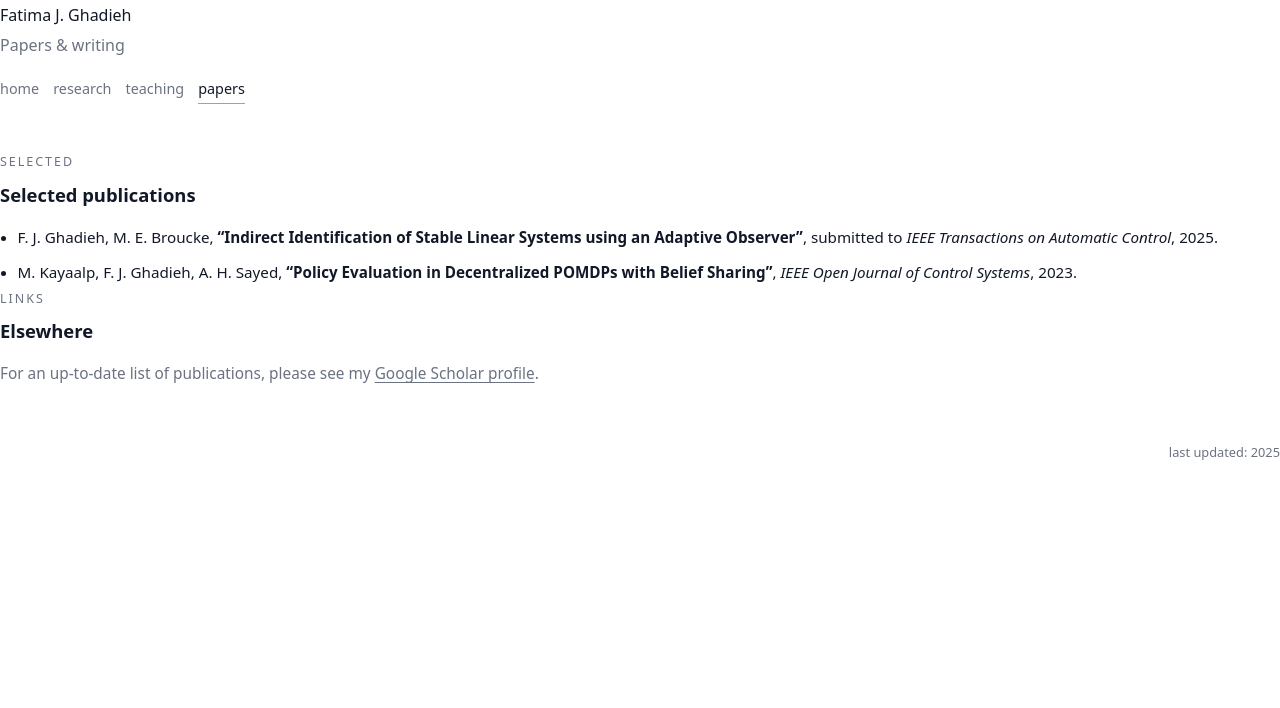
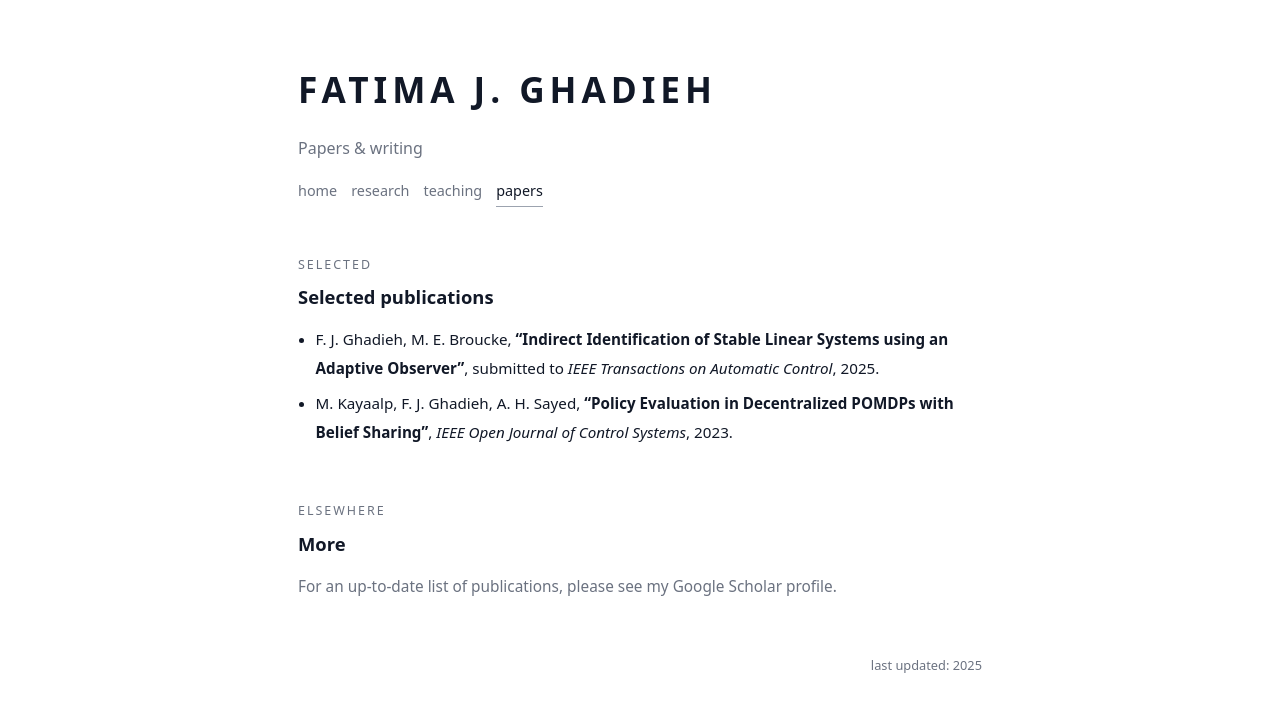
Before and after one commit to fjg00/fjg00.github.io, a plain HTML site: page publications.html in a window 1280 px wide. Drawn offline with Linux system fonts and the light colour scheme.

Commit message:
Update publications.html

```diff
--- a/publications.html
+++ b/publications.html
@@ -7,16 +7,11 @@
   <link rel="stylesheet" href="style.css" />
 </head>
 <body>
-  <div class="page">
+  <div class="container">
     <header>
-      <div class="top-row">
-        <div class="title-block">
-          <div class="name-line">
-            <span>Fatima</span> J. Ghadieh
-          </div>
+      <div class="name">FATIMA J. GHADIEH</div>
       <div class="subtitle">
         Papers &amp; writing
-          </div>
       </div>
       <nav>
         <a href="index.html">home</a>
@@ -24,14 +19,12 @@
         <a href="teaching.html">teaching</a>
         <a href="publications.html" class="active">papers</a>
       </nav>
-      </div>
     </header>
 
     <main>
-      <div class="section-heading">
+      <section>
         <div class="section-label">selected</div>
         <h2>Selected publications</h2>
-      </div>
         <ul>
           <li>
             F. J. Ghadieh, M. E. Broucke,
@@ -44,15 +37,15 @@
             <em>IEEE Open Journal of Control Systems</em>, 2023.
           </li>
         </ul>
+      </section>
 
-      <div class="section-heading">
-        <div class="section-label">links</div>
-        <h2>Elsewhere</h2>
-      </div>
+      <section>
+        <div class="section-label">elsewhere</div>
+        <h2>More</h2>
         <p class="muted">
-        For an up-to-date list of publications, please see my
-        <a href="https://scholar.google.com" target="_blank" rel="noopener">Google Scholar profile</a>.
+          For an up-to-date list of publications, please see my Google Scholar profile.
         </p>
+      </section>
     </main>
 
     <div class="footer">
```
Lines whose indentation alone changed are shown as unchanged.
